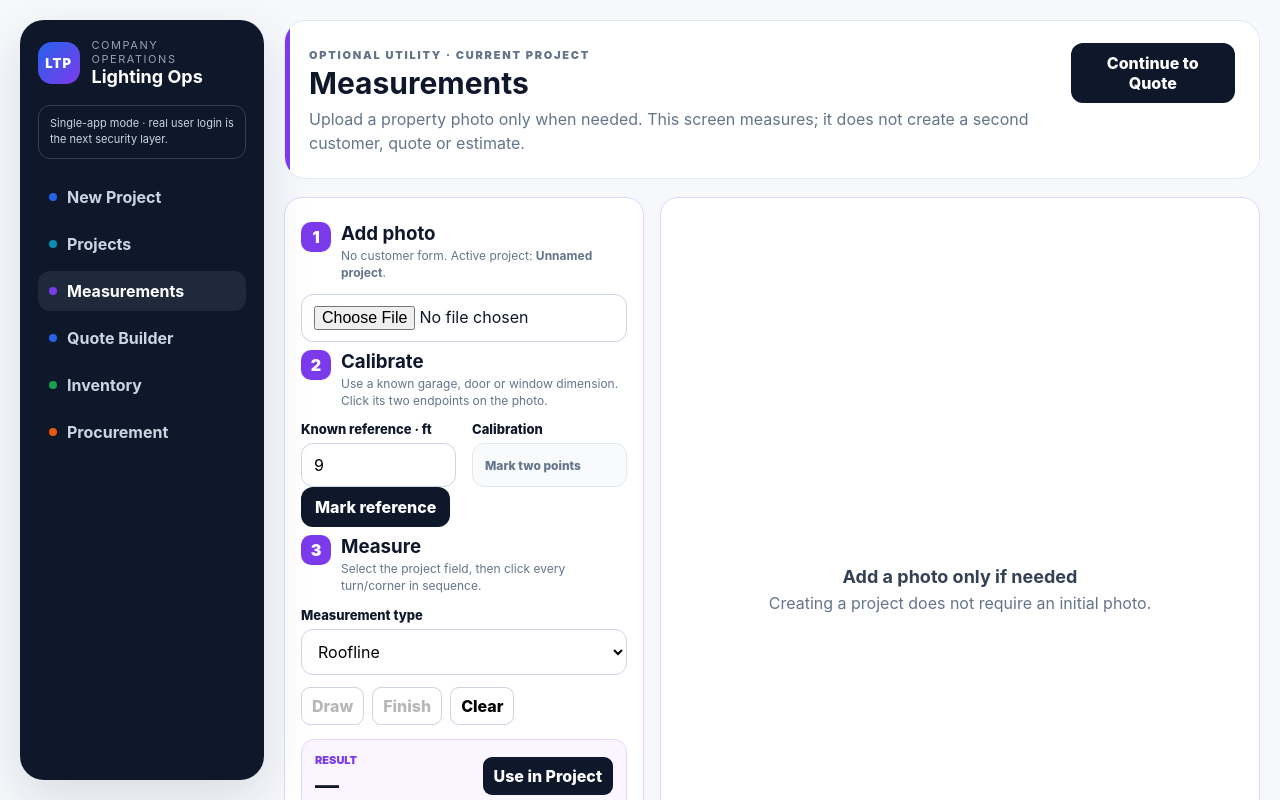
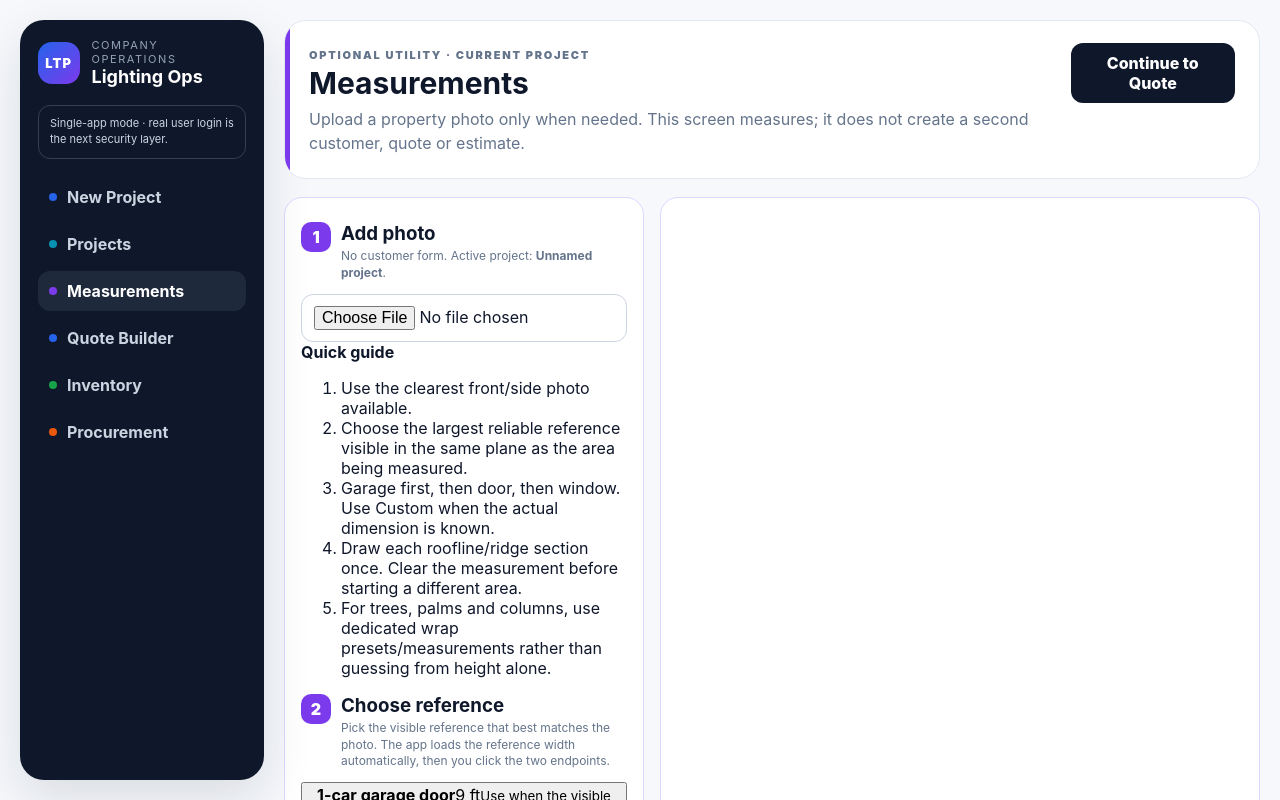
Before and after one commit to lightthepeak-sys/LTP, a React (Vite) app: page / in a window 1280 px wide. Both pictures are taken after a click on the button "Measurements". Shown: the top 800 px of the page. Built offline with nearby package versions, Linux system fonts and the light colour scheme.

Commit message:
Embed measurement references and visual roof complexity guidance

```diff
--- a/src/App.tsx
+++ b/src/App.tsx
@@ -82,6 +82,22 @@ const complexityRates:Record<string,number>={
   "Complex":1,
   "Very complex / custom":1.5
 };
+const COMPLEXITY_GUIDE=[
+  {key:"Straight / simple",icon:"━",title:"Straight / Simple",note:"Mostly one clean eave/run. No meaningful peaks or returns."},
+  {key:"Light peaks",icon:"⌃",title:"Light Peaks",note:"One small peak or simple change in roof direction."},
+  {key:"Moderate peaks",icon:"⌃⌃",title:"Moderate Peaks",note:"Multiple visible peaks/returns, but still straightforward access."},
+  {key:"Complex",icon:"⌃╱⌃",title:"Complex",note:"Several peaks, offsets, second-story transitions or difficult geometry."},
+  {key:"Very complex / custom",icon:"⌃╱⌃╲",title:"Very Complex",note:"Custom architecture, many transitions, unusual access or detailed layout."}
+];
+const REFERENCE_PRESETS=[
+  {key:"garage1",label:"1-car garage door",feet:9,note:"Use when the visible opening clearly matches a standard single-car garage."},
+  {key:"garage2",label:"2-car garage door",feet:16,note:"Use when the visible opening clearly matches a standard double garage."},
+  {key:"door1",label:"Exterior door",feet:3,note:"Standard single exterior door width."},
+  {key:"door2",label:"Double entry door",feet:6,note:"Two standard 3-ft exterior doors."},
+  {key:"window",label:"Common window",feet:3,note:"Use only when the window clearly matches a common 3-ft width; otherwise choose Custom."},
+  {key:"custom",label:"Custom known dimension",feet:0,note:"Use whenever the actual garage, door or window dimension is known or the preset does not clearly fit."}
+];
+
 
 const emptyProject=():Project=>({
   id:uid(),updatedAt:new Date().toISOString(),customer:"",address:"",city:"",taxRate:0,service:"Christmas",status:"New Estimate",
@@ -446,10 +462,14 @@ export default function App(){
           {step===1&&<>
             <div className="section-title"><span>1</span><div><h2>Property</h2><p>These answers create a pricing suggestion and determine the right hardware. They do not lock your selling price.</p></div></div>
             <div className="form-grid two">
-              <Field label="Stories"><select className="input" value={project.stories} onChange={e=>set("stories",+e.target.value)}><option value={1}>1 story</option><option value={2}>2 stories</option><option value={3}>3 stories</option></select></Field>
+              <Field label="Stories" hint="Choose the highest level that contains the lighting scope, not the total floors of the home."><select className="input" value={project.stories} onChange={e=>set("stories",+e.target.value)}><option value={1}>1 story</option><option value={2}>2 stories</option><option value={3}>3 stories</option></select></Field>
               <Field label="Roof surface"><select className="input" value={project.roofSurface} onChange={e=>set("roofSurface",e.target.value)}><option>Shingle</option><option>Tile</option><option>Metal</option><option>Mixed / Other</option></select></Field>
-              <Field label="Roofline complexity"><select className="input" value={project.complexity} onChange={e=>set("complexity",e.target.value)}>{Object.keys(complexityRates).map(x=><option key={x}>{x}</option>)}</select></Field>
-              <Field label="Access"><select className="input" value={project.access} onChange={e=>set("access",e.target.value)}><option>Standard ladder access</option><option>Difficult / steep</option><option>Special equipment</option></select></Field>
+              <div className="field complexity-field"><span>Roofline complexity</span>
+                <div className="complexity-grid">{COMPLEXITY_GUIDE.map(item=><button type="button" key={item.key} className={"complexity-option "+(project.complexity===item.key?"selected":"")} onClick={()=>set("complexity",item.key)}>
+                  <i>{item.icon}</i><b>{item.title}</b><small>{item.note}</small>
+                </button>)}</div>
+              </div>
+              <Field label="Access" hint="Standard = normal ladder access. Difficult/steep = slower setup or roof movement. Special equipment = lift or unusual access."><select className="input" value={project.access} onChange={e=>set("access",e.target.value)}><option>Standard ladder access</option><option>Difficult / steep</option><option>Special equipment</option></select></Field>
             </div>
             {project.service==="Christmas"&&<div className="rate-display suggestion-rate"><span>Suggested roofline rate</span><strong>{money(estimate.suggestedRoofRate)}/ft</strong><small>Suggestion only. Simple 1-story starts at $8/ft.</small></div>}
           </>}
@@ -718,6 +738,7 @@ type MeasureField = "roofFt"|"ridgeFt"|"groundFt"|"garageFt"|"windowFt"|"bushFt"
 
 function PhotoMeasure({project,onApply}:{project:Project;onApply:(key:MeasureField,value:number)=>void}){
   const [imageUrl,setImageUrl]=useState("");
+  const [referencePreset,setReferencePreset]=useState("garage1");
   const [referenceFt,setReferenceFt]=useState(9);
   const [referencePoints,setReferencePoints]=useState<{x:number;y:number}[]>([]);
   const [measurePoints,setMeasurePoints]=useState<{x:number;y:number}[]>([]);
@@ -752,11 +773,24 @@ function PhotoMeasure({project,onApply}:{project:Project;onApply:(key:MeasureFie
     <section className="measure-controls">
       <div className="measure-step"><span>1</span><div><h3>Add photo</h3><p>No customer form. Active project: <b>{project.customer||"Unnamed project"}</b>.</p></div></div>
       <input className="input" type="file" accept="image/*,.avif" onChange={upload}/>
+      <div className="measure-quick-guide">
+        <b>Quick guide</b>
+        <ol>
+          <li>Use the clearest front/side photo available.</li>
+          <li>Choose the largest reliable reference visible in the same plane as the area being measured.</li>
+          <li>Garage first, then door, then window. Use Custom when the actual dimension is known.</li>
+          <li>Draw each roofline/ridge section once. Clear the measurement before starting a different area.</li>
+          <li>For trees, palms and columns, use dedicated wrap presets/measurements rather than guessing from height alone.</li>
+        </ol>
+      </div>
 
-      <div className="measure-step"><span>2</span><div><h3>Calibrate</h3><p>Use a known garage, door or window dimension. Click its two endpoints on the photo.</p></div></div>
+      <div className="measure-step"><span>2</span><div><h3>Choose reference</h3><p>Pick the visible reference that best matches the photo. The app loads the reference width automatically, then you click the two endpoints.</p></div></div>
+      <div className="reference-presets">{REFERENCE_PRESETS.map(ref=><button type="button" key={ref.key} className={referencePreset===ref.key?"selected":""} onClick={()=>{setReferencePreset(ref.key);if(ref.feet>0)setReferenceFt(ref.feet);setReferencePoints([])}}>
+        <b>{ref.label}</b><span>{ref.feet?ref.feet+" ft":"Enter size"}</span><small>{ref.note}</small>
+      </button>)}</div>
       <div className="form-grid two">
-        <Field label="Known reference · ft"><input className="input" type="number" min=".1" step=".1" value={referenceFt} onChange={e=>setReferenceFt(+e.target.value)}/></Field>
-        <Field label="Calibration"><div className={"reference-status "+(pixelsPerFoot?"ready":"")}>{pixelsPerFoot?"Reference ready":"Mark two points"}</div></Field>
+        <Field label={referencePreset==="custom"?"Custom reference · ft":"Reference width"}><input className="input" type="number" min=".1" step=".1" value={referenceFt} onChange={e=>setReferenceFt(+e.target.value)} /></Field>
+        <Field label="Calibration"><div className={"reference-status "+(pixelsPerFoot?"ready":"")}>{pixelsPerFoot?"Reference ready · draw measurements":"Click Mark reference, then two endpoints"}</div></Field>
       </div>
       <button className={mode==="reference"?"primary":""} onClick={()=>setMode("reference")}>Mark reference</button>
 
```
